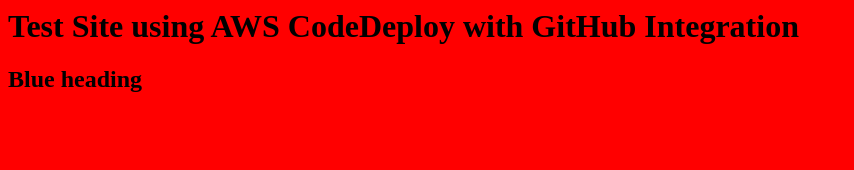
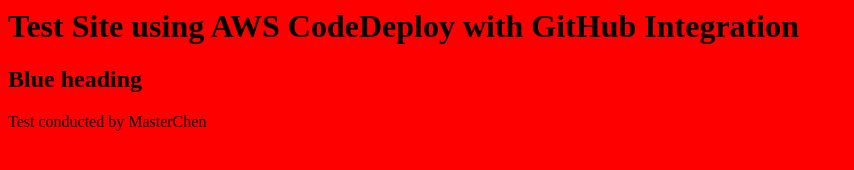
Before and after one commit to MasterChenb0x/test-site, a plain HTML site: page index.html in a window 1280 px wide. Shown: the whole page, without its empty margins (0-854 px from the left). Drawn offline with Linux system fonts and the light colour scheme.

Commit message:
Update index.html

```diff
--- a/index.html
+++ b/index.html
@@ -4,4 +4,5 @@
 <body bgcolor="red">
 <h1>Test Site using AWS CodeDeploy with GitHub Integration</h1>
   <h2 color="blue">Blue heading</h2>
+  <p>Test conducted by MasterChen</p>
 </body>
```
